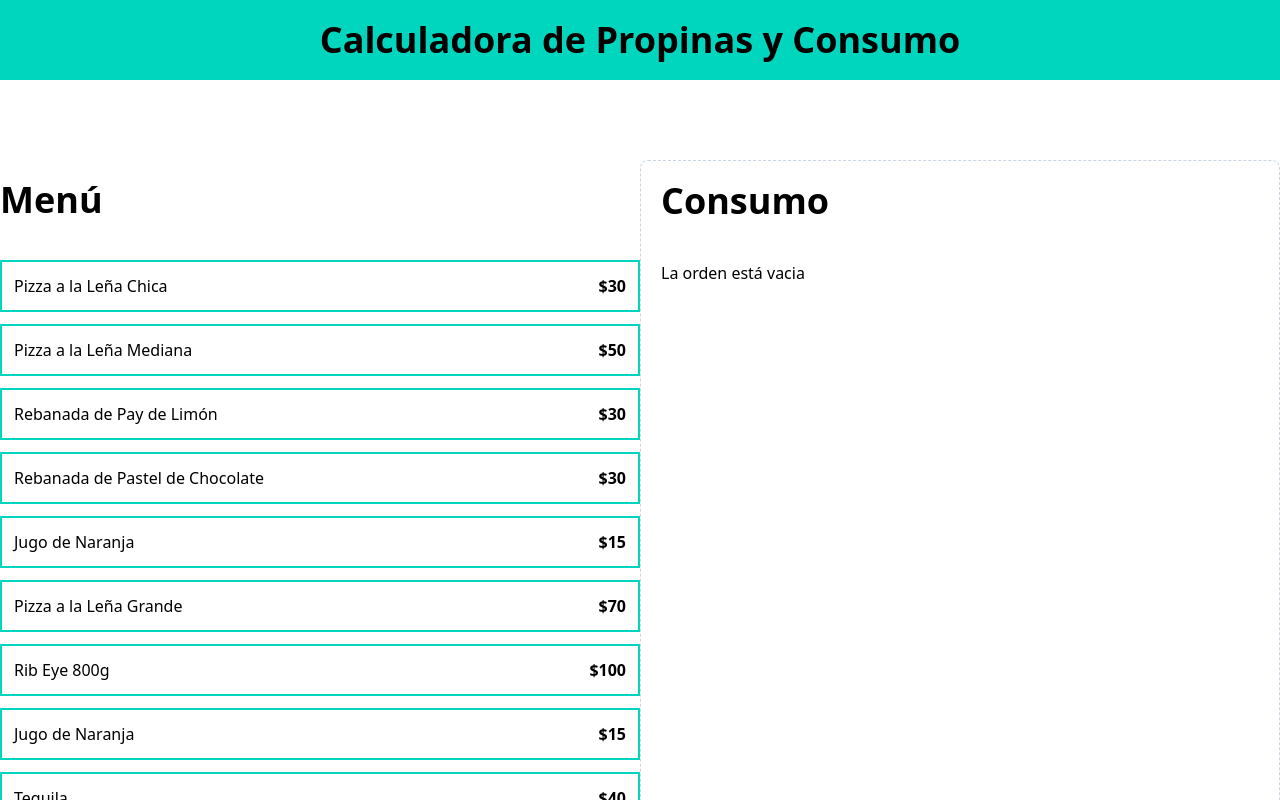
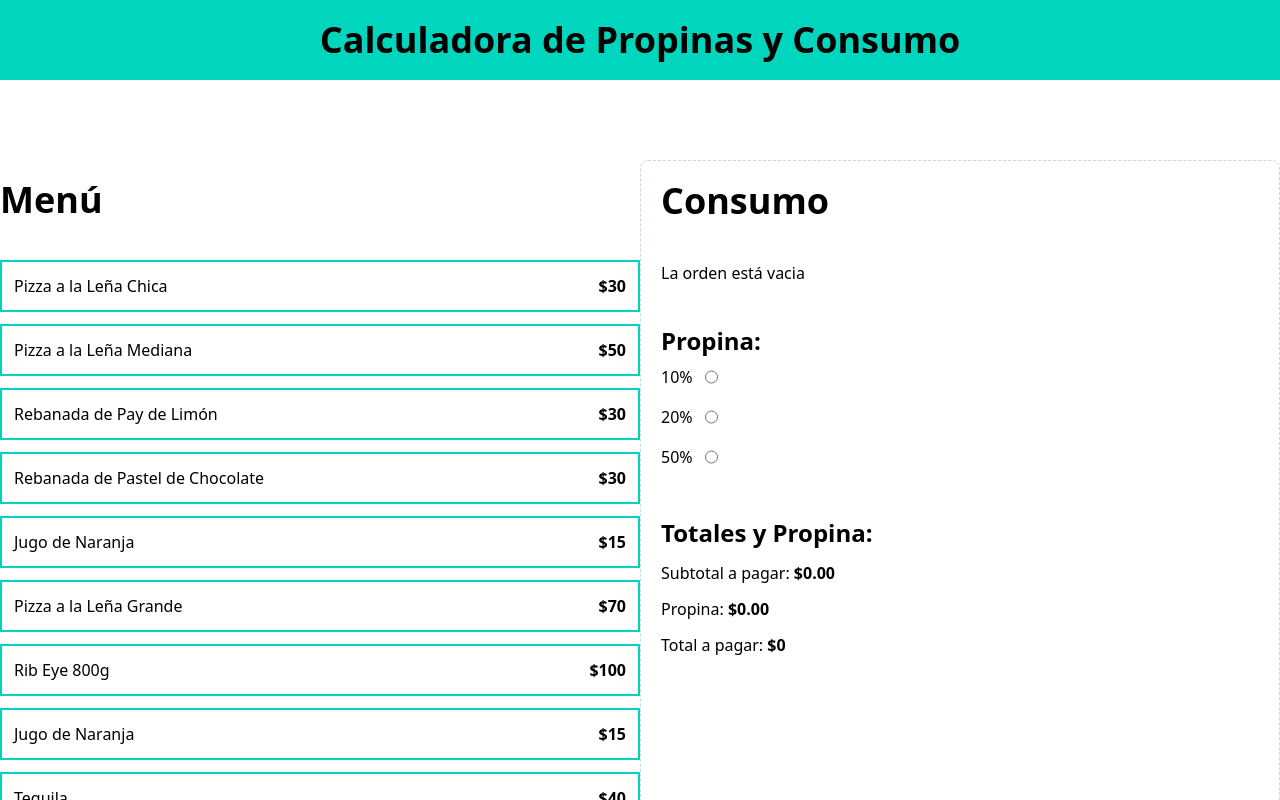
Before and after one commit to antonyrz/calculadora_propinas, a React (Vite) app: page / in a window 1280 px wide. Shown: the top 800 px of the page. Built offline with nearby package versions, Linux system fonts and the light colour scheme.

Commit message:
agregando calculo de subtotales y propina

```diff
--- a/src/App.tsx
+++ b/src/App.tsx
@@ -1,11 +1,13 @@
 import MenuItem from "./components/MenuItem"
 import OrderContents from "./components/OrderContents"
+import OrderTotals from "./components/OrderTotals"
+import TipPercentageForm from "./components/TipPercentageForm"
 import { menuItems } from "./data/db"
 import useOrder from './hooks/useOrder'
 
 function App() {
 
-  const {order, addItem } = useOrder();
+  const {order, tip, setTip, addItem, removeItem } = useOrder();
 
   return (
     <>
@@ -31,7 +33,17 @@
         <div className="border border-dashed border-slate-300 p-5 rounded-lg space-y-10">
             <OrderContents
             order={order}
+            removeItem={removeItem}
             />
+
+        <TipPercentageForm
+          setTip={setTip}
+        />
+
+        <OrderTotals
+          order={order}
+          tip={tip}
+          />
         </div>
       </main>
     </>
--- a/src/components/OrderContents.tsx
+++ b/src/components/OrderContents.tsx
@@ -2,10 +2,11 @@
 import { formatCurrency } from "../helpers";
 
 type orderContentsProps = {
-    order: OrderItem[]
+    order: OrderItem[],
+    removeItem: (id : OrderItem['id']) => void
 };
 
-export default function OrderContents({order} : orderContentsProps){
+export default function OrderContents({order, removeItem} : orderContentsProps){
 
     return(
         <>
@@ -32,7 +33,10 @@
                                 </div>
 
                                 <div>
-                                    <button className="bg-red-600 text-white h-8 w-8 rounded-full font-black cursor-pointer">
+                                    <button
+                                    className="bg-red-600 text-white h-8 w-8 rounded-full font-black cursor-pointer"
+                                    onClick={() => removeItem(item.id)}
+                                    >
                                         X
                                     </button>
                                 </div>
--- /dev/null
+++ b/src/components/OrderTotals.tsx
@@ -0,0 +1,40 @@
+import type { OrderItem } from "../types";
+import {formatCurrency} from '../helpers'
+import { useMemo } from "react";
+
+type OrderTotalsProps = {
+  order: OrderItem[],
+  tip: number
+};
+
+export default function OrderTotals({order, tip} : OrderTotalsProps) {
+
+  const subTotalAmount = useMemo(() => order.reduce((total, item) => total + (item.price * item.quantity), 0), [order]);
+
+  const tipAmount = useMemo(() => subTotalAmount * tip, [tip, subTotalAmount]);
+
+    return (
+
+      <>
+        <div className="space-y-3">
+          <h2 className="font-black text-2xl">Totales y Propina: </h2>
+          <p>Subtotal a pagar: {''}
+              <span className="font-bold">{formatCurrency(subTotalAmount)}</span>
+          </p>
+
+          <p>Propina: {''}
+              <span className="font-bold">{formatCurrency(tipAmount)}</span>
+          </p>
+
+          <p>Total a pagar: {''}
+              <span className="font-bold">$0</span>
+          </p>
+        </div>
+
+        <button>
+
+        </button>
+      </>
+
+  )
+}
--- /dev/null
+++ b/src/components/TipPercentageForm.tsx
@@ -0,0 +1,47 @@
+import type { Dispatch, SetStateAction } from "react";
+
+const tipOptions = [
+  {
+    id: 'tip-10',
+    value: .10,
+    label: '10%'
+  },
+  {
+    id: 'tip-20',
+    value: .20,
+    label: '20%'
+  },
+  {
+    id: 'tip-50',
+    value: .50,
+    label: '50%'
+  },
+]
+
+type tipPercentageFormProps = {
+    setTip: Dispatch<SetStateAction<number>>,
+};
+
+export default function TipPercentageForm({setTip} : tipPercentageFormProps) {
+  return (
+    <div>
+        <h3 className="font-black text-2xl">Propina:</h3>
+
+        <form action="">
+            {tipOptions.map(tip => (
+
+            <div key={tip.id} className="flex gap-3 py-2">
+                <label htmlFor={tip.id}>{tip.label}</label>
+                <input
+                    id={tip.id}
+                    type="radio"
+                    name="tip"
+                    value={tip.value}
+                    onChange={e => setTip(+e.target.value)}
+                />
+            </div>
+            ))}
+        </form>
+    </div>
+  )
+}
--- a/src/hooks/useOrder.ts
+++ b/src/hooks/useOrder.ts
@@ -4,6 +4,7 @@
 export default function useOrder(){
 
     const [order, setOrder] = useState<OrderItem[]>([]);
+    const [tip, setTip] = useState(0);
 
     function addItem(item : MenuItem){
 
@@ -16,15 +17,21 @@
 
             setOrder(orderUpdate);
         }else{
-
             // No existe
             const newItem : OrderItem = {...item, quantity : 1}
             setOrder([...order, newItem]);
         };
     };
 
+    function removeItem(id : OrderItem['id']){
+        setOrder(order.filter(item => item.id !== id));
+    };
+
     return{
         order,
+        tip,
+        setTip,
         addItem,
-    }
+        removeItem
+    };
 }
```
